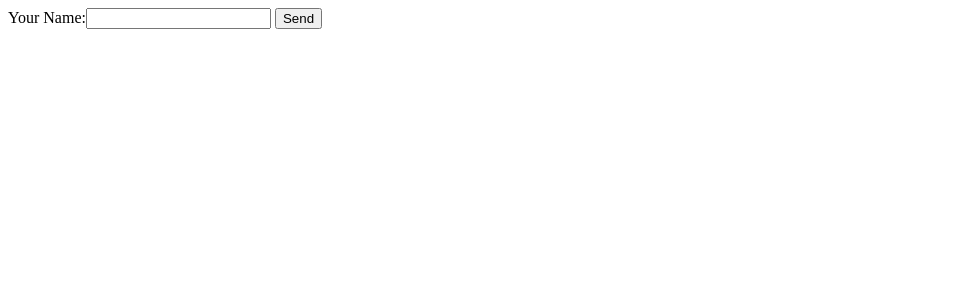
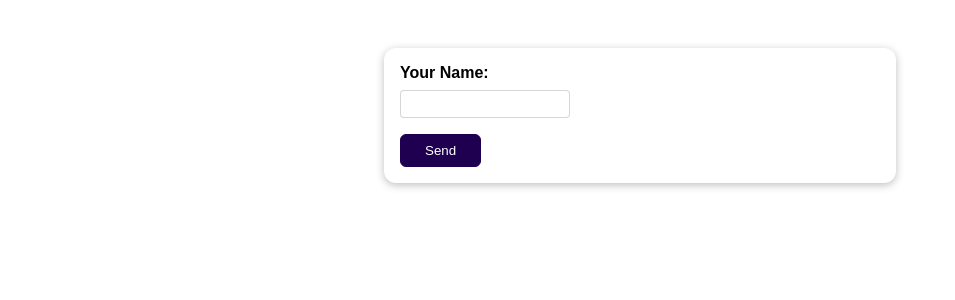
Before and after one commit to Andrew1806/pdj_am_feedback, a Django app: page / in a window 1280 px wide. Shown: the top 300 px of the page, without its empty margins (0-955 px from the left). Run offline with Django 3.2, Linux system fonts and the light colour scheme.

Commit message:
Customising HTML and adding styling

```diff
--- /dev/null
+++ b/reviews/static/reviews/styles.css
@@ -0,0 +1,71 @@
+body {
+    font-family: sans-serif;
+    margin: 0;
+}
+
+form {
+    margin: 3rem auto;
+    width: 90%;
+    max-width: 30rem;
+    padding: 1rem;
+    border-radius: 12px;
+    background-color: white;
+    box-shadow: 0 2px 8px rgba(0,0,0,0.26);
+}
+
+button {
+    cursor: pointer;
+    padding: 0.5rem 1.5rem;
+    border-radius: 6px;
+    background-color: #1f0050;
+    color: white;
+    border: 1px solid #1f0050;
+}
+
+button:hover,
+button:active
+{
+    background-color: #320777;
+    border-color: #320777;
+}
+
+.form-control {
+    margin-bottom: 1rem;
+}
+
+.form-control input {
+    font: inherit;
+    padding: 0.25rem;
+    border-radius: 4px;
+    border: 1px solid #cccc;
+    display: block;
+    width: 10rem;
+}
+
+.form-control input:focus {
+    border-color: #1f0050;
+    outline: none;
+    background-color: #f4eeff;
+}
+
+.form-control label {
+    font-weight: bold;
+    display: block;
+    margin-bottom: 0.5rem;
+}
+
+.errorlist {
+    list-style: none;
+    margin: 0.5rem 0;
+    padding: 0;
+    color: #680000;
+}
+
+.errors input {
+    border-color: #680000;
+    background-color: #fde3e3;
+}
+
+.errors label {
+    color: #680000;
+}
--- a/reviews/templates/reviews/review.html
+++ b/reviews/templates/reviews/review.html
@@ -1,13 +1,18 @@
+{% load static %}
 <!DOCTYPE html>
 <html lang="en">
 <head>
     <meta charset="UTF-8">
     <title>Your Review</title>
-</head>
+    <link rel="stylesheet" href="{% static "reviews/styles.css" %}"></head>
 <body>
 <form action="/" method="POST">
     {% csrf_token %}
-    {{ form }}
+    <div class="form-control {% if form.user_name.errors %}errors{% endif %}" >
+        {{ form.user_name.label_tag }}
+        {{ form.user_name }}
+        {{ form.user_name.errors }}
+    </div>
     <button type="submit">Send</button>
 </form>
 </body>
```
